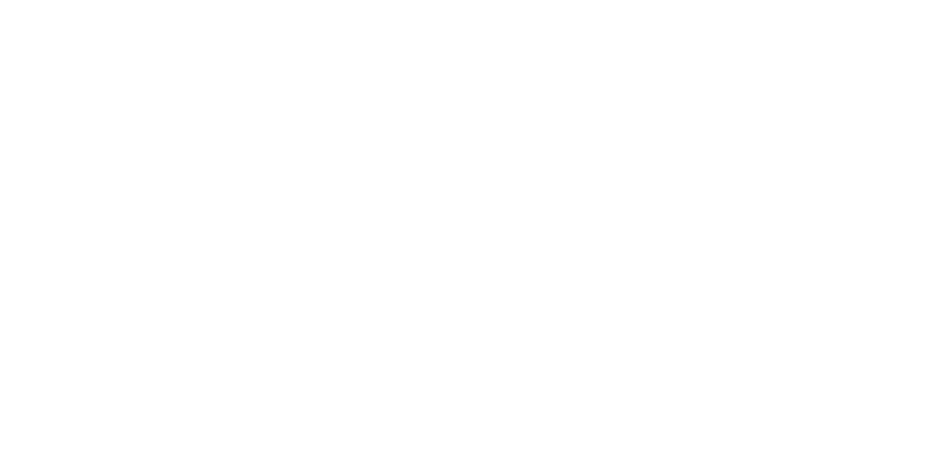
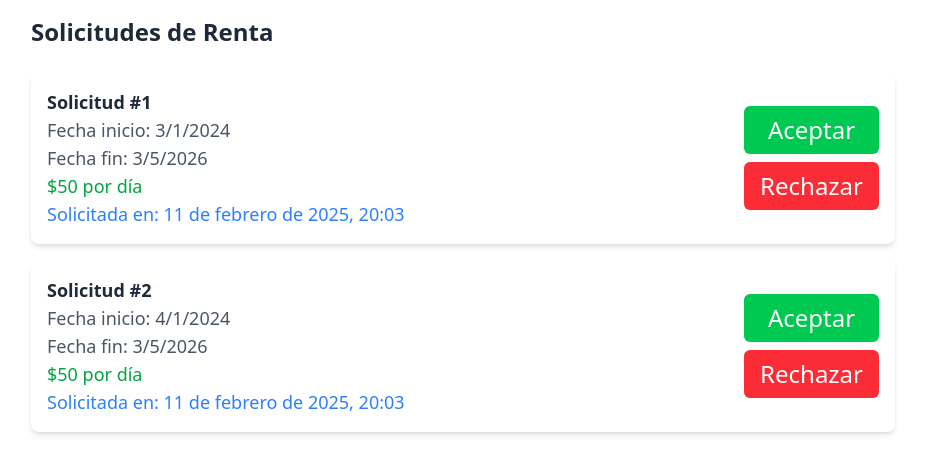
Before and after one commit to francoleon42/car-rental-front, a React (Vite) app: page /admin/renta/solicitadas in a window 1280 px wide. Before the commit this address had no page. Shown: the top 474 px of the page, without its empty margins (177-1102 px from the left). Built offline with nearby package versions, Linux system fonts and the light colour scheme.

Commit message:
add vista para gestionar rentas

```diff
--- /dev/null
+++ b/src/pages/rolAdmin/gestionRenta/RentasSolicitadasPage.jsx
@@ -0,0 +1,51 @@
+// pages/RequestsPage.jsx
+import { useState } from 'react';
+import RequestsList from '../gestionRenta/componentes/RequestsList';
+
+const RentasSolicitadasPage = () => {
+  // Mock data
+  const [requests, setRequests] = useState([
+    {
+        "id": 1,
+        "pricePerDay": 50,
+        "acceptedDate": null,
+        "rejected": false,
+        "startingDate": "2024-03-01T00:00:00.000Z",
+        "dueDate": "2026-03-05T00:00:00.000Z",
+        "endDate": null,
+        "createdAt": "2025-02-11T20:03:30.134Z",
+        "updatedAt": "2025-02-11T20:03:30.134Z"
+    },
+    {
+        "id": 2,
+        "pricePerDay": 50,
+        "acceptedDate": null,
+        "rejected": false,
+        "startingDate": "2024-04-01T00:00:00.000Z",
+        "dueDate": "2026-03-05T00:00:00.000Z",
+        "endDate": null,
+        "createdAt": "2025-02-11T20:03:30.140Z",
+        "updatedAt": "2025-02-11T20:03:30.140Z"
+    }
+  ]);
+
+  const handleAccept = async (id) => {
+    console.log('Aceptando solicitud:', id);
+    // Aquí iría la llamada a la API /rent/aceptar/id
+  };
+
+  const handleReject = async (id) => {
+    console.log('Rechazando solicitud:', id);
+    // Aquí iría la llamada a la API /rent/rechazar/id
+  };
+
+  return (
+    <RequestsList
+      requests={requests}
+      onAccept={handleAccept}
+      onReject={handleReject}
+    />
+  );
+};
+
+export default RentasSolicitadasPage;
--- /dev/null
+++ b/src/pages/rolAdmin/gestionRenta/componentes/RequestCard.jsx
@@ -0,0 +1,75 @@
+// components/RequestCard.jsx
+import { useState } from 'react';
+import PropTypes from 'prop-types';
+
+const RequestCard = ({ request, onAccept, onReject }) => {
+  const [isProcessing, setIsProcessing] = useState(false);
+
+  const handleAction = async (action) => {
+    setIsProcessing(true);
+    try {
+      await action(request.id);
+    } finally {
+      setIsProcessing(false);
+    }
+  };
+
+  return (
+    <div className="p-4 bg-white rounded-lg shadow-md hover:shadow-lg transition-shadow mb-4">
+      <div className="flex justify-between items-center">
+        <div>
+          <h3 className="text-lg font-semibold text-gray-800">Solicitud #{request.id}</h3>
+          <p className="text-gray-600">
+            Fecha inicio: {new Date(request.startingDate).toLocaleDateString()}
+          </p>
+          <p className="text-gray-600">
+            Fecha fin: {new Date(request.dueDate).toLocaleDateString()}
+          </p>
+          <p className="text-green-600 font-medium">
+            ${request.pricePerDay} por día
+          </p>
+          <p className="text-blue-500 font-medium">
+            Solicitada en: {new Date(request.createdAt).toLocaleString("es-ES", {
+              day: "2-digit",
+              month: "long",
+              year: "numeric",
+              hour: "2-digit",
+              minute: "2-digit",
+            })}
+          </p>
+        </div>
+
+        <div className="flex flex-col gap-2">
+          <button
+            onClick={() => handleAction(onAccept)}
+            disabled={isProcessing}
+            className={`px-4 py-2 rounded-md transition-colors ${isProcessing
+                ? 'bg-gray-300 cursor-not-allowed'
+                : 'bg-green-500 hover:bg-green-600 text-white'
+              }`}
+          >
+            Aceptar
+          </button>
+          <button
+            onClick={() => handleAction(onReject)}
+            disabled={isProcessing}
+            className={`px-4 py-2 rounded-md transition-colors ${isProcessing
+                ? 'bg-gray-300 cursor-not-allowed'
+                : 'bg-red-500 hover:bg-red-600 text-white'
+              }`}
+          >
+            Rechazar
+          </button>
+        </div>
+      </div>
+    </div>
+  );
+};
+
+RequestCard.propTypes = {
+  request: PropTypes.object.isRequired,
+  onAccept: PropTypes.func.isRequired,
+  onReject: PropTypes.func.isRequired
+};
+
+export default RequestCard;
--- /dev/null
+++ b/src/pages/rolAdmin/gestionRenta/componentes/RequestsList.jsx
@@ -0,0 +1,27 @@
+import RequestCard from './RequestCard';
+
+const RequestsList = ({ requests, onAccept, onReject }) => {
+  return (
+    <div className="max-w-4xl mx-auto p-4">
+      <h1 className="text-2xl font-bold text-gray-800 mb-6">Solicitudes de Renta</h1>
+      <div className="space-y-4">
+        {requests.map((request) => (
+          <RequestCard
+            key={request.id}
+            request={request}
+            onAccept={onAccept}
+            onReject={onReject}
+          />
+        ))}
+      </div>
+    </div>
+  );
+};
+
+// RequestsList.propTypes = {
+//   requests: PropTypes.array.isRequired,
+//   onAccept: PropTypes.func.isRequired,
+//   onReject: PropTypes.func.isRequired
+// };
+
+export default RequestsList;
--- a/src/pages/rolCliente/verAutos/AutoListPage.jsx
+++ b/src/pages/rolCliente/verAutos/AutoListPage.jsx
@@ -1,6 +1,6 @@
 import { useState, useEffect } from 'react';
 import { Link } from 'react-router-dom';
-import CarCard from './componentes/CarCard';
+import AutoCard from './componentes/AutoCard';
 // import { getCars } from '../api/mockApi';
 
 const AutoListPage = () => {
@@ -29,7 +29,7 @@
         <div className="grid grid-cols-1 md:grid-cols-2 lg:grid-cols-3 gap-4">
           {cars.map((car) => (
             <Link to={`/auto/detalle/${car.id}`} key={car.id}>
-              <CarCard car={car} />
+              <AutoCard car={car} />
             </Link>
           ))}
         </div>
--- a/src/pages/rolCliente/verAutos/componentes/CarCard.jsx
+++ b/src/pages/rolCliente/verAutos/componentes/AutoCard.jsx
@@ -1,6 +1,6 @@
 import { formatCurrency, formatDate } from '../formatters';
 
-const CarCard = ({ car }) => {
+const AutoCard = ({ car }) => {
   return (
     <div className="bg-white rounded-lg shadow-sm p-6 hover:shadow-md transition-shadow h-full">
       <div className="flex flex-col h-full">
@@ -29,4 +29,4 @@
   );
 };
 
-export default CarCard;
+export default AutoCard;
--- a/src/pages/rolCliente/verAutos/componentes/CarDetail.jsx
+++ b/src/pages/rolCliente/verAutos/componentes/AutoDetalle.jsx
@@ -1,11 +1,11 @@
 import { useState, useEffect } from 'react';
 import { useParams } from 'react-router-dom';
-import CarSpecs from './CarSpecs';
-import ImageGallery from './ImageGallery';
+import AutoEspecificaciones from './AutoEspecificaciones';
+import AutoImagenes from './AutoImagenes';
 
-const CarDetail = () => {
+const AutoDetalle = () => {
   const { id } = useParams();
-  const [carDetail, setCarDetail] = useState(null);
+  const [autoDetalle, setAutoDetalle] = useState(null);
   const [loading, setLoading] = useState(true);
 
   useEffect(() => {
@@ -69,7 +69,7 @@
             ]
         };
         // const data = await getCarDetail(id);
-        setCarDetail(data);
+        setAutoDetalle(data);
       } catch (error) {
         console.error('Error fetching car detail:', error);
       } finally {
@@ -81,18 +81,18 @@
   }, [id]);
 
   if (loading) return <div className="text-center py-8">Cargando...</div>;
-  if (!carDetail) return <div className="text-center py-8">Auto no encontrado</div>;
+  if (!autoDetalle) return <div className="text-center py-8">Auto no encontrado</div>;
 
   return (
     <div className="min-h-screen bg-gray-50 py-8 px-4 sm:px-6 lg:px-8">
       <div className="max-w-7xl mx-auto">
         <div className="grid grid-cols-1 lg:grid-cols-2 gap-8">
-          <ImageGallery images={carDetail.picturesResponseDTO} />
-          <CarSpecs car={carDetail.carResponseDTO} />
+          <AutoImagenes images={autoDetalle.picturesResponseDTO} />
+          <AutoEspecificaciones car={autoDetalle.carResponseDTO} />
         </div>
       </div>
     </div>
   );
 };
 
-export default CarDetail;
+export default AutoDetalle;
--- a/src/pages/rolCliente/verAutos/componentes/CarSpecs.jsx
+++ b/src/pages/rolCliente/verAutos/componentes/AutoEspecificaciones.jsx
@@ -1,6 +1,6 @@
 import { formatCurrency, formatDate } from '../formatters';
 
-const CarSpecs = ({ car }) => {
+const AutoEspecificaciones = ({ car }) => {
   return (
     <div className="bg-white p-6 rounded-lg shadow-sm">
       <h2 className="text-2xl font-bold text-gray-800 mb-4">
@@ -48,4 +48,4 @@
   );
 };
 
-export default CarSpecs;
+export default AutoEspecificaciones;
--- a/src/pages/rolCliente/verAutos/componentes/ImageGallery.jsx
+++ b/src/pages/rolCliente/verAutos/componentes/AutoImagenes.jsx
@@ -1,6 +1,6 @@
 import { useState } from 'react';
 
-const ImageGallery = ({ images }) => {
+const AutoImagenes = ({ images }) => {
   const [selectedImage, setSelectedImage] = useState(0);
 
   return (
@@ -34,4 +34,4 @@
   );
 };
 
-export default ImageGallery;
+export default AutoImagenes;
--- a/src/routes/routes.jsx
+++ b/src/routes/routes.jsx
@@ -6,7 +6,8 @@
 import CreateRentaPage from "../pages/rolCliente/crearRenta/CrearRentaPage";
 import RentasListPage from "../pages/rolCliente/solicitudesDeRenta/RentaListPage";
 import AutoListPage from "../pages/rolCliente/verAutos/AutoListPage";
-import CarDetail from "../pages/rolCliente/verAutos/componentes/CarDetail";
+import AutoDetalle from "../pages/rolCliente/verAutos/componentes/AutoDetalle";
+import RentasSolicitadasPage from "../pages/rolAdmin/gestionRenta/RentasSolicitadasPage"
 
 
 export const MyRoutes = () => {
@@ -19,7 +20,9 @@
         <Route path="/cliente/crear-renta" element={< CreateRentaPage/>} />
         <Route path="/cliente/renta-list" element={< RentasListPage/>} />
         <Route path="/cliente/auto-list" element={< AutoListPage/>} />
-        <Route path="/auto/detalle/:id" element={< CarDetail/>} />
+        <Route path="/cliente/auto/detalle/:id" element={< AutoDetalle/>} />
+
+        <Route path="/admin/renta/solicitadas" element={< RentasSolicitadasPage/>} />
 
 
       </Routes>
```
